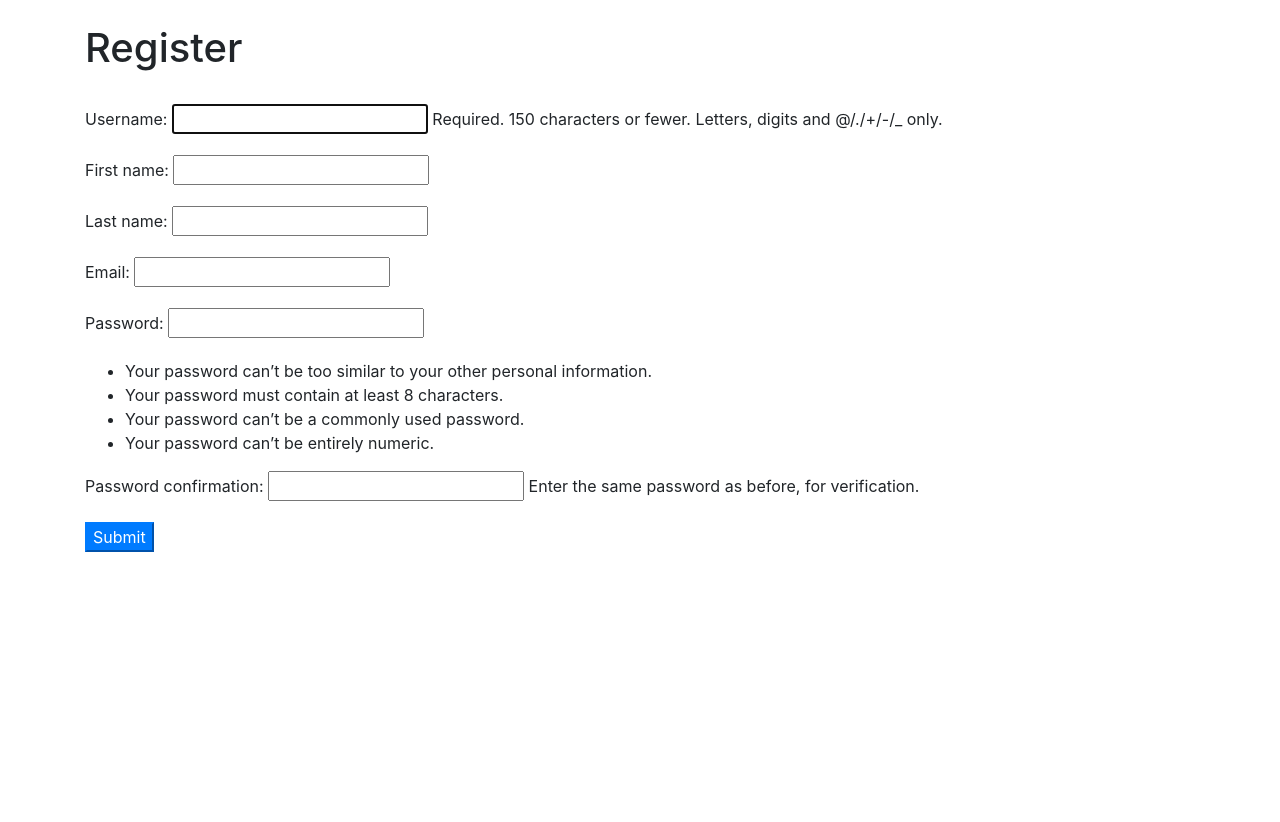
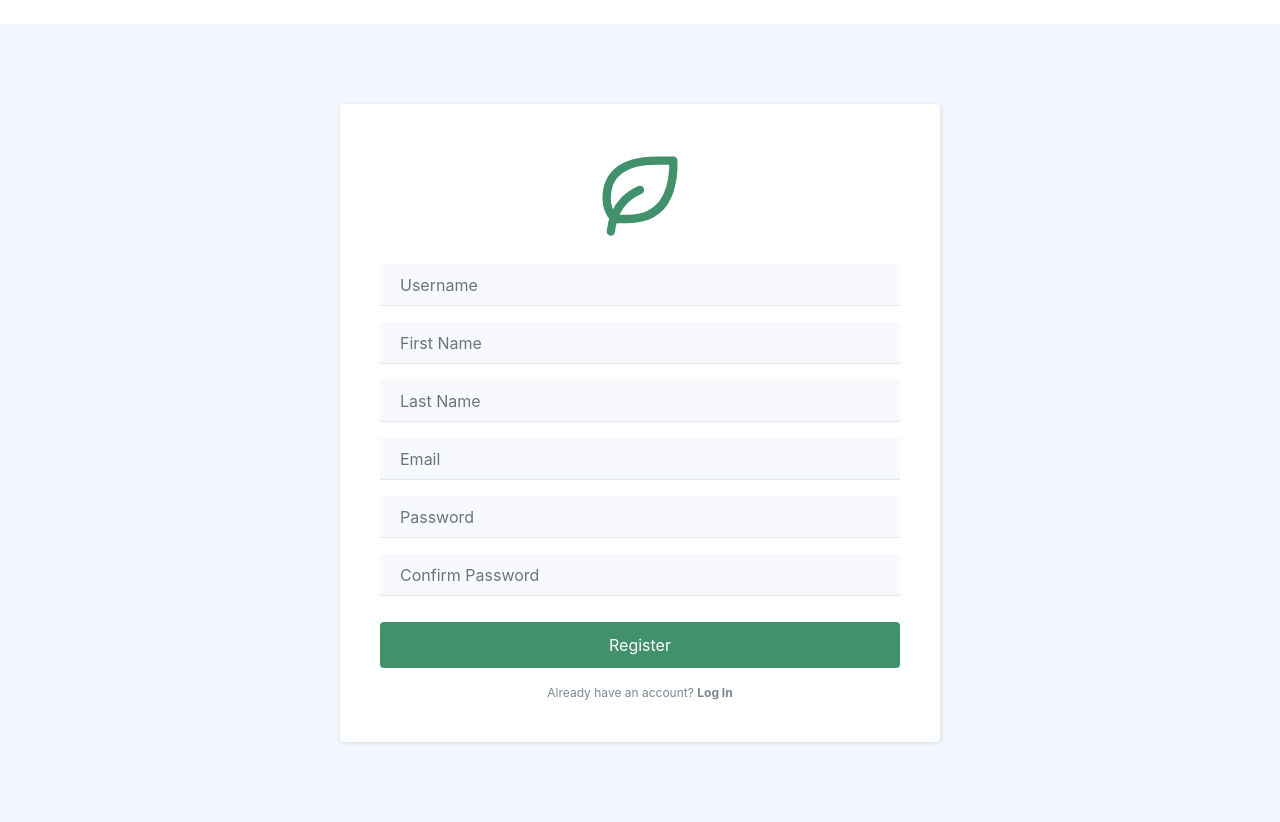
Before and after one commit to CONORWEAVER/Conserveire, a Django app: page /webapp/register/ in a window 1280 px wide. Shown: the part 56-878 px from the top of the page. Before the commit the page ends 608 px from the top, so only its background shows below. Run offline with Django 3.2, Linux system fonts and the light colour scheme; some libraries are stand-ins or nearby versions.

Commit message:
Integrated new CSS, Bootstrap, HTML Templates and JS

```diff
--- a/LearningProject/forms.py
+++ b/LearningProject/forms.py
@@ -7,6 +7,7 @@ from LearningProject.models import Usage, UserProfile
 
 class RegistrationForm(UserCreationForm):
     email = forms.EmailField(required=True)
+
     class Meta:
         model = User
         fields = (
@@ -26,9 +27,7 @@ class RegistrationForm(UserCreationForm):
 
         if commit:
             user.save()
-
         return user
-
 
 
 class UserCountyForm(ModelForm):
@@ -40,7 +39,7 @@ class UserCountyForm(ModelForm):
 class EditProfileForm(UserChangeForm):
     class Meta:
         model = User
-        fields = ('email', 'first_name','last_name', 'password')
+        fields = ('email', 'first_name', 'last_name', 'password')
 
 
 class UsageForm(ModelForm):
--- a/LearningProject/views.py
+++ b/LearningProject/views.py
@@ -19,7 +19,7 @@ def register(request):
         form = RegistrationForm(request.POST)
         if form.is_valid():
             form.save()
-            return redirect('/webapp/profile')
+            return redirect('webapp/profile.html')
     else:
         form = RegistrationForm()
         args = {'form': form}
--- a/templates/webapp/home.html
+++ b/templates/webapp/home.html
@@ -15,7 +15,7 @@
     </section>
     <section style="margin-top: 55px;margin-bottom: 60px;">
         <div class="card-deck" id="landingcards">
-            <div class="card" style="box-shadow: 0px 0px;border-style: solid;">
+            <div class="card" style="border-style: solid;">
                 <div class="card-body"><svg xmlns="http://www.w3.org/2000/svg" width="1em" height="1em" viewBox="0 0 16 16" fill="currentColor" class="bi bi-question-circle border rounded-circle" style="font-size: 50px;margin: 20px;margin-top: -4px;">
                         <path fill-rule="evenodd" d="M8 15A7 7 0 1 0 8 1a7 7 0 0 0 0 14zm0 1A8 8 0 1 0 8 0a8 8 0 0 0 0 16z"></path>
                         <path d="M5.255 5.786a.237.237 0 0 0 .241.247h.825c.138 0 .248-.113.266-.25.09-.656.54-1.134 1.342-1.134.686 0 1.314.343 1.314 1.168 0 .635-.374.927-.965 1.371-.673.489-1.206 1.06-1.168 1.987l.003.217a.25.25 0 0 0 .25.246h.811a.25.25 0 0 0 .25-.25v-.105c0-.718.273-.927 1.01-1.486.609-.463 1.244-.977 1.244-2.056 0-1.511-1.276-2.241-2.673-2.241-1.267 0-2.655.59-2.75 2.286zm1.557 5.763c0 .533.425.927 1.01.927.609 0 1.028-.394 1.028-.927 0-.552-.42-.94-1.029-.94-.584 0-1.009.388-1.009.94z"></path>
--- a/templates/webapp/reg_form.html
+++ b/templates/webapp/reg_form.html
@@ -2,23 +2,24 @@
 
 {% block body %}
 
-    <div class="container">
-
-    <h1>Register</h1>
-
-        <br>
-
-    <form method="post">
-        {% csrf_token %}
-        {{ form.as_p }}
-        <button type="submit" class="btn-primary">Submit</button>
-    </form>
-
-
-
-    </div>
-
-
-
+<section id="register" class="login-clean">
+            <form method="post">
+                {% csrf_token %}
+                <h2 class="sr-only">Login Form</h2>
+                <div class="illustration"><svg xmlns="http://www.w3.org/2000/svg" width="1em" height="1em" viewBox="0 0 24 24" stroke-width="2" stroke="currentColor" fill="none" stroke-linecap="round" stroke-linejoin="round" class="icon icon-tabler icon-tabler-leaf">
+                        <path stroke="none" d="M0 0h24v24H0z" fill="none"></path>
+                        <path d="M5 21c.5 -4.5 2.5 -8 7 -10"></path>
+                        <path d="M9 18c6.218 0 10.5 -3.288 11 -12v-2h-4.014c-9 0 -11.986 4 -12 9c0 1 0 3 2 5h3z"></path>
+                    </svg></div>
+                <div class="form-group"><input class="form-control" type="text" name="username" placeholder="Username" required></div>
+                <div class="form-group"><input class="form-control" type="text" name="first_name" placeholder="First Name" required> </div>
+                <div class="form-group"><input class="form-control" type="text" name="last_name" placeholder="Last Name"required></div>
+                <div class="form-group"><input class="form-control" type="email" name="email" placeholder="Email" required></div>
+                <div class="form-group"><input class="form-control" type="password" name="password1" placeholder="Password" required></div>
+                <div class="form-group"><input class="form-control" type="password" name="password2" placeholder="Confirm Password" required></div>
+                <div class="form-group"><button class="btn btn-primary btn-block" type="submit" style="background: rgb(64, 145, 108);">Register</button></div><a class="forgot" href="#">Already have an account? <strong>Log In</strong></a>
+            </form>
+            <footer></footer>
+        </section>
 
 {% endblock %}
```
